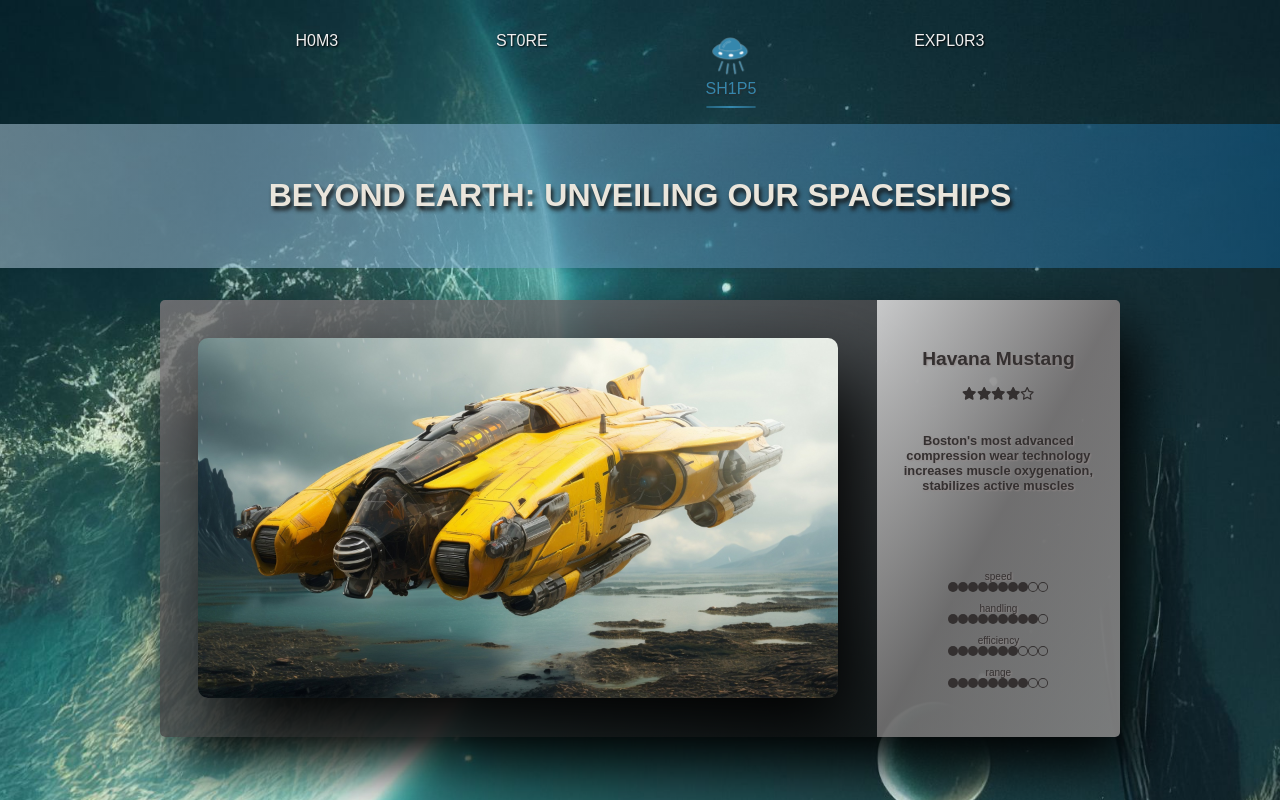
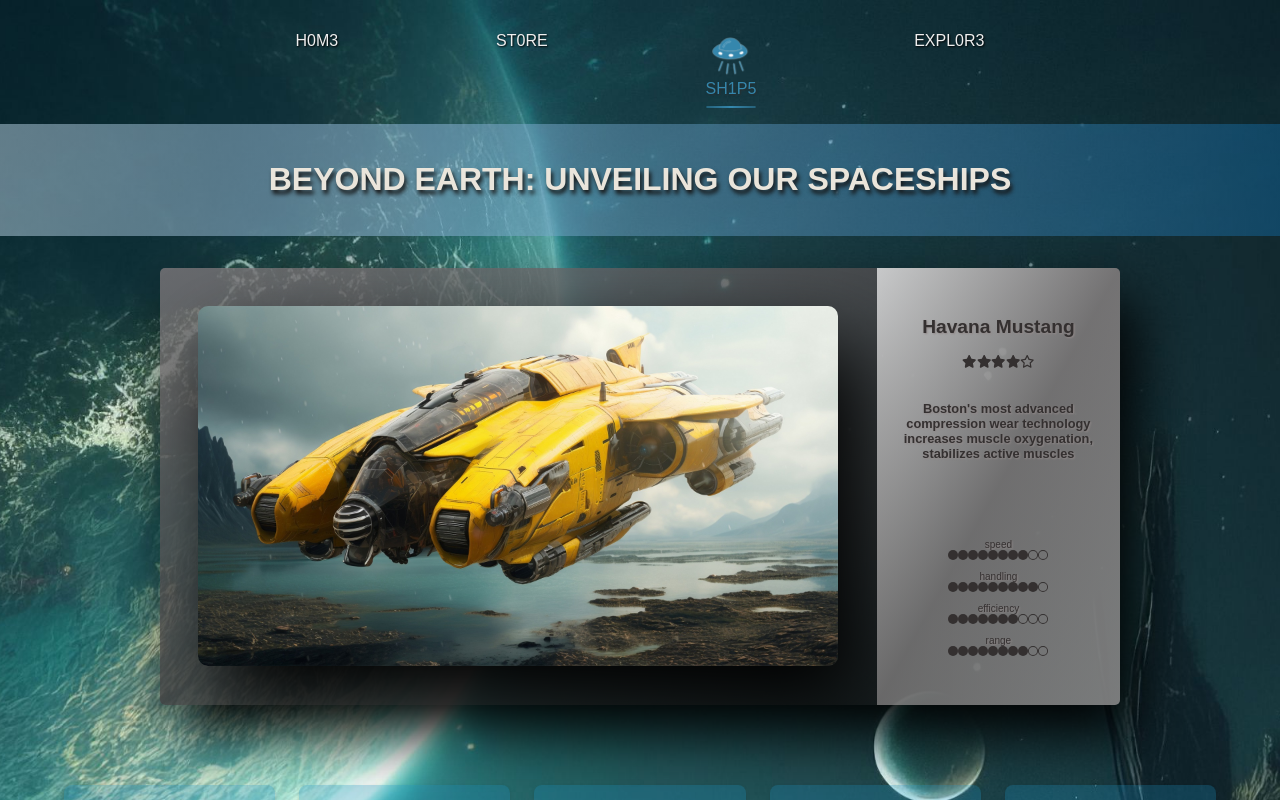
Before and after one commit to thegroosalugg/Andromeda, a React (Vite) app: page /ships in a window 1280 px wide. Shown: the top 800 px of the page. Built offline with nearby package versions, Linux system fonts and the light colour scheme; a web font is replaced by a local one.

Commit message:
replaced animate presense from header with height/opacity

```diff
--- a/src/components/header/Header.module.css
+++ b/src/components/header/Header.module.css
@@ -12,5 +12,5 @@
     rgba(46, 118, 166, 0.5),
     rgba(18, 100, 153, 0.5)
   );
-  padding: 2rem;
+  padding: 1rem;
 }
--- a/src/components/header/Header.tsx
+++ b/src/components/header/Header.tsx
@@ -1,7 +1,6 @@
 import { useLocation } from 'react-router-dom';
 import MotionDiv from '../UI/MotionDiv';
 import css from './Header.module.css';
-import { AnimatePresence } from 'framer-motion';
 
 export default function Header() {
   const { pathname } = useLocation();
@@ -14,15 +13,12 @@ export default function Header() {
   }[pathname];
 
   return (
-    <AnimatePresence>
-      {text && (
     <MotionDiv
       element='header'
       className={css.header}
       variants={{
         hidden: { x: -500, scaleY: 0, height: 0 },
-            visible: { x: 0, scaleY: [0, 0, 0, 0.5, 1], height: 'auto' },
-            exit: { scaleY: 0, height: 0 },
+        visible: { x: 0, scaleY: text ? [0, 0, 0, 0.5, 1] : 0, height: text ? 'auto' : 0 }
       }}
       transition={{ type: 'easeIn', duration: 0.8 }}
     >
@@ -34,10 +30,8 @@ export default function Header() {
           visible: { scaleY: [0, 0, 0, 0.5, 1] },
         }}
       >
-            {text.toUpperCase()}
+        {text && text.toUpperCase()}
       </MotionDiv>
     </MotionDiv>
-      )}
-    </AnimatePresence>
   );
 }
--- a/src/components/spaceships/ShipDetails.module.css
+++ b/src/components/spaceships/ShipDetails.module.css
@@ -1,5 +1,5 @@
 .ship {
-  margin: 5% auto;
+  margin: 0 auto;
   max-width: 960px;
   display: flex;
   border-radius: 5%;
```
Lines whose indentation alone changed are shown as unchanged.
